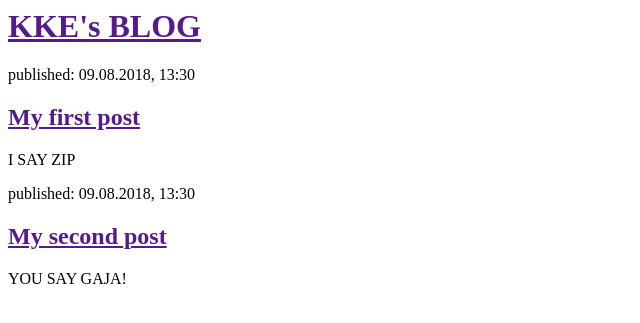
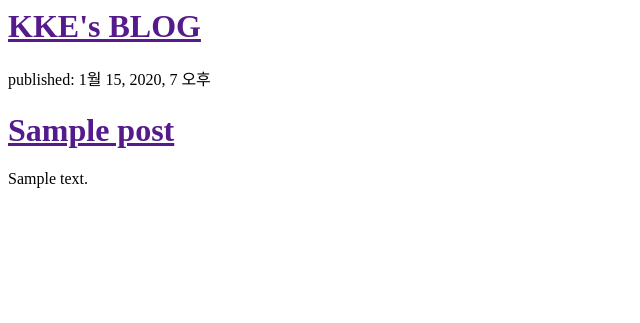
Before and after one commit to git2926/my-first-blog, a Django app: template blog/templates/blog/post_list.html in a window 1280 px wide. Shown: the top 323 px of the page, without its empty margins (0-640 px from the left). Run offline with Django 3.2, Linux system fonts and the light colour scheme; the template is opened without the code that fills it: values that come from a table or form of the project are taken from there, others are empty; tables that the repository leaves empty hold one stand-in row (values such as "Sample post").

Commit message:
Modified templates to display posts from database.

```diff
--- a/blog/templates/blog/post_list.html
+++ b/blog/templates/blog/post_list.html
@@ -7,16 +7,14 @@
           <h1><a href="">KKE's BLOG</a></h1>
       </div>
 
+      {% for post in posts %}
       <div>
-          <p>published: 09.08.2018, 13:30</p>
-          <h2><a href="">My first post</a></h2>
-          <p>I SAY ZIP</p>
+
+            <p>published: {{post.published_date }}</p>
+            <h1><a href="">{{post.title}}</a></h1>
+            <p>{{post.text|linebreaksbr}}</p>
       </div>
+      {% endfor %}
 
-      <div>
-          <p>published: 09.08.2018, 13:30</p>
-          <h2><a href="">My second post</a></h2>
-          <p>YOU SAY GAJA!</p>
-      </div>
     </body>
 </html>
--- a/blog/views.py
+++ b/blog/views.py
@@ -1,4 +1,7 @@
 from django.shortcuts import render
+from .models import Post
+from django.utils import timezone
 
 def post_list(request):
-    return render(request, 'blog/post_list.html', {})
+    posts=Post.objects.filter(published_date__lte=timezone.now()).order_by('published_date')
+    return render(request, 'blog/post_list.html', {'posts':posts})
```
